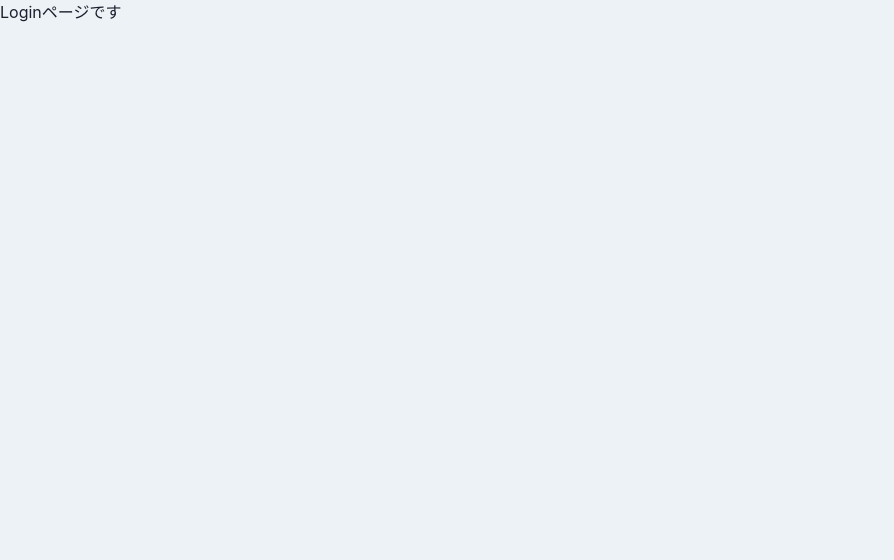
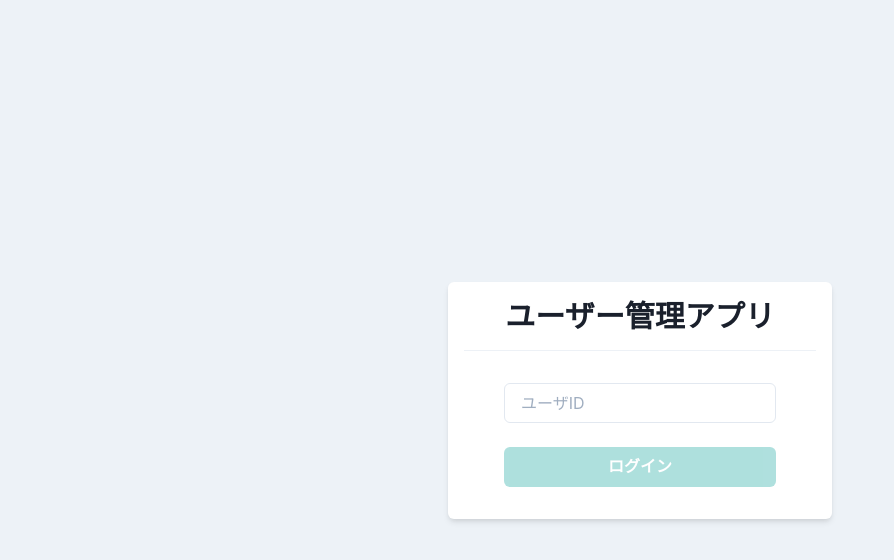
Before and after one commit to Yoshi-Egawa/udemy_react_final_task, a React (Create React App) app: page / in a window 1280 px wide. Shown: the top 560 px of the page, without its empty margins (0-894 px from the left). Built offline with nearby package versions, Linux system fonts and the light colour scheme.

Commit message:
add login page

```diff
--- /dev/null
+++ b/src/components/atoms/button/MenuIconButton.tsx
@@ -0,0 +1,21 @@
+import { VFC, memo } from "react";
+import { IconButton } from "@chakra-ui/react";
+import { HamburgerIcon } from "@chakra-ui/icons";
+
+type Props = {
+  onOpen: () => void;
+};
+
+export const MenuIconButton: VFC<Props> = memo((props) => {
+  const { onOpen } = props;
+  return (
+    <IconButton
+      aria-label="メニューボタン"
+      icon={<HamburgerIcon />}
+      size="sm"
+      variant="unstyled"
+      display={{ base: "block", md: "none" }}
+      onClick={onOpen}
+    />
+  );
+});
--- /dev/null
+++ b/src/components/atoms/button/PrimaryButton.tsx
@@ -0,0 +1,25 @@
+import { VFC, memo, ReactNode } from "react";
+import { Button } from "@chakra-ui/react";
+
+type Props = {
+  children: ReactNode;
+  onClick: () => void;
+  disabled?: boolean;
+  loading?: boolean;
+};
+
+export const PrimaryButton: VFC<Props> = memo((props) => {
+  const { children, disabled = false, loading = false, onClick } = props;
+  return (
+    <Button
+      bg="teal.400"
+      color="white"
+      _hover={{ opacity: 0.8 }}
+      disabled={disabled || loading}
+      isLoading={loading}
+      onClick={onClick}
+    >
+      {children}
+    </Button>
+  );
+});
--- /dev/null
+++ b/src/components/molecules/MenuDrawer.tsx
@@ -0,0 +1,45 @@
+import {
+  Button,
+  Drawer,
+  DrawerBody,
+  DrawerContent,
+  DrawerOverlay
+} from "@chakra-ui/react";
+import { VFC, memo } from "react";
+
+type Props = {
+  isOpen: boolean;
+  onClose: () => void;
+  onClickHome: () => void;
+  onClickUserManagement: () => void;
+  onClickSetting: () => void;
+};
+
+export const MenuDrawer: VFC<Props> = memo((props) => {
+  const {
+    isOpen,
+    onClose,
+    onClickHome,
+    onClickUserManagement,
+    onClickSetting
+  } = props;
+  return (
+    <Drawer placement="left" size="xs" onClose={onClose} isOpen={isOpen}>
+      <DrawerOverlay>
+        <DrawerContent>
+          <DrawerBody p={0} bg="gray.100">
+            <Button w="100%" onClick={onClickHome}>
+              TOP
+            </Button>
+            <Button w="100%" onClick={onClickUserManagement}>
+              ユーザー一覧
+            </Button>
+            <Button w="100%" onClick={onClickSetting}>
+              設定
+            </Button>
+          </DrawerBody>
+        </DrawerContent>
+      </DrawerOverlay>
+    </Drawer>
+  );
+});
--- a/src/components/organisms/layout/Header.tsx
+++ b/src/components/organisms/layout/Header.tsx
@@ -1,21 +1,24 @@
-import { HamburgerIcon } from "@chakra-ui/icons";
-import {
-  Box,
-  Button,
-  Drawer,
-  DrawerBody,
-  DrawerContent,
-  DrawerOverlay,
-  Flex,
-  Heading,
-  IconButton,
-  Link,
-  useDisclosure
-} from "@chakra-ui/react";
-import { VFC, memo } from "react";
+import { VFC, memo, useCallback } from "react";
+import { Box, Flex, Heading, Link, useDisclosure } from "@chakra-ui/react";
+
+import { MenuIconButton } from "../../atoms/button/MenuIconButton";
+import { MenuDrawer } from "../../molecules/MenuDrawer";
+import { useHistory } from "react-router-dom";
 
 export const Header: VFC = memo(() => {
   const { isOpen, onClose, onOpen } = useDisclosure();
+
+  const history = useHistory();
+
+  const onClickHome = useCallback(() => history.push("/home"), [history]);
+  const onClickUserManagement = useCallback(
+    () => history.push("/userManagment"),
+    [history]
+  );
+  const onClickSetting = useCallback(() => history.push("/home/setting"), [
+    history
+  ]);
+
   return (
     <>
       <Flex
@@ -26,7 +29,13 @@
         justify="space-between"
         padding={{ base: 3, md: 5 }}
       >
-        <Flex align="center" as="a" mr={8} _hover={{ cursor: "pointer" }}>
+        <Flex
+          align="center"
+          as="a"
+          mr={8}
+          _hover={{ cursor: "pointer" }}
+          onClick={onClickHome}
+        >
           <Heading as="h1" fontSize={{ base: "md", md: "lg" }}>
             ユーザ管理アプリ
           </Heading>
@@ -38,31 +47,19 @@
           display={{ base: "none", md: "flex" }}
         >
           <Box pr={4}>
-            <Link>ユーザー一覧</Link>
+            <Link onClick={onClickUserManagement}>ユーザー一覧</Link>
           </Box>
-          <Link>設定</Link>
+          <Link onClick={onClickSetting}>設定</Link>
         </Flex>
-        <IconButton
-          aria-label="メニューボタン"
-          icon={<HamburgerIcon />}
-          size="sm"
-          variant="unstyled"
-          display={{ base: "block", md: "none" }}
-          onClick={onOpen}
-        />
+        <MenuIconButton onOpen={onOpen} />
       </Flex>
-      <Drawer placement="left" size="xs" onClose={onClose} isOpen={isOpen}>
-        <DrawerOverlay>
-          <DrawerContent>
-            <DrawerBody p={0} bg="gray.100">
-              <Button w="100%">TOP</Button>
-              <Button w="100%">ユーザー一覧</Button>
-              <Button w="100%">設定</Button>
-            </DrawerBody>
-          </DrawerContent>
-          z
-        </DrawerOverlay>
-      </Drawer>
+      <MenuDrawer
+        onClose={onClose}
+        isOpen={isOpen}
+        onClickHome={onClickHome}
+        onClickUserManagement={onClose}
+        onClickSetting={onClickSetting}
+      />
     </>
   );
 });
--- a/src/components/pages/Login.tsx
+++ b/src/components/pages/Login.tsx
@@ -1,5 +1,40 @@
-import { VFC, memo } from "react";
+import { VFC, memo, useState, ChangeEvent } from "react";
+import { Box, Divider, Flex, Heading, Input, Stack } from "@chakra-ui/react";
+
+import { PrimaryButton } from "../atoms/button/PrimaryButton";
+import { useAuth } from "../../hooks/useAuth";
 
 export const Login: VFC = memo(() => {
-  return <p>Loginページです</p>;
+  const { login, loading } = useAuth();
+  const [userId, setUserId] = useState("");
+
+  const onChangeUserId = (e: ChangeEvent<HTMLInputElement>) =>
+    setUserId(e.target.value);
+
+  const onClickLogin = () => login(userId);
+
+  return (
+    <Flex align="center" justify="center" height="100vh">
+      <Box bg="white" w="sm" p={4} borderRadius="md" shadow="md">
+        <Heading as="h1" size="lg" textAlign="center">
+          ユーザー管理アプリ
+        </Heading>
+        <Divider my={4} />
+        <Stack spacing={6} py={4} px={10}>
+          <Input
+            placeholder="ユーザID"
+            value={userId}
+            onChange={onChangeUserId}
+          />
+          <PrimaryButton
+            disabled={userId === ""}
+            onClick={onClickLogin}
+            loading={loading}
+          >
+            ログイン
+          </PrimaryButton>
+        </Stack>
+      </Box>
+    </Flex>
+  );
 });
--- /dev/null
+++ b/src/hooks/useAuth.ts
@@ -0,0 +1,27 @@
+import { useCallback, useState } from "react";
+import axios from "axios";
+import { User } from "../types/api/user";
+import { useHistory } from "react-router-dom";
+
+export const useAuth = () => {
+  const history = useHistory();
+  const [loading, setLoading] = useState(false);
+  const login = useCallback(
+    (id: string) => {
+      setLoading(true);
+      axios
+        .get<User>(`https://jsonplaceholder.typicode.com/users/${id}`)
+        .then((res) => {
+          if (res.data) {
+            history.push("/home");
+          } else {
+            alert("ユーザーが見つかりません");
+          }
+        })
+        .catch(() => alert("ログインできません"))
+        .finally(() => setLoading(false));
+    },
+    [history]
+  );
+  return { login, loading };
+};
--- a/src/router/HomeRouter.tsx
+++ b/src/router/HomeRouter.tsx
@@ -10,7 +10,7 @@
     children: <Home />
   },
   {
-    path: "/usermanagement",
+    path: "/userManagement",
     exact: false,
     children: <UserManagement />
   },
--- /dev/null
+++ b/src/types/api/user.ts
@@ -0,0 +1,23 @@
+export type User = {
+  id: number;
+  name: string;
+  username: string;
+  email: string;
+  address: {
+    street: string;
+    suite: string;
+    city: string;
+    zipcode: string;
+    geo: {
+      lat: string;
+      lng: string;
+    };
+  };
+  phone: string;
+  website: string;
+  company: {
+    name: string;
+    catchPhrase: string;
+    bs: string;
+  };
+};
--- a/tsconfig.json
+++ b/tsconfig.json
@@ -7,7 +7,7 @@
         "esModuleInterop": true,
         "lib": [
             "dom",
-            "es2015"
+            "es2018"
         ],
         "jsx": "react-jsx"
     }
```
